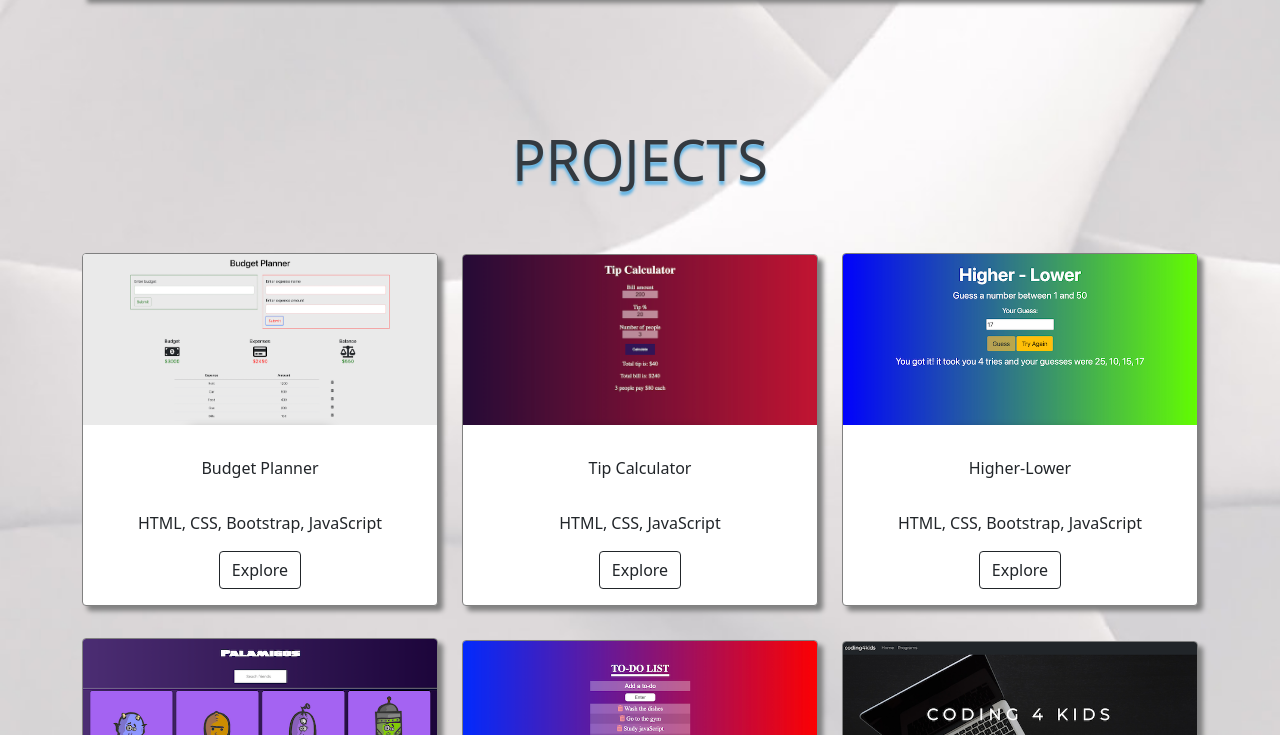
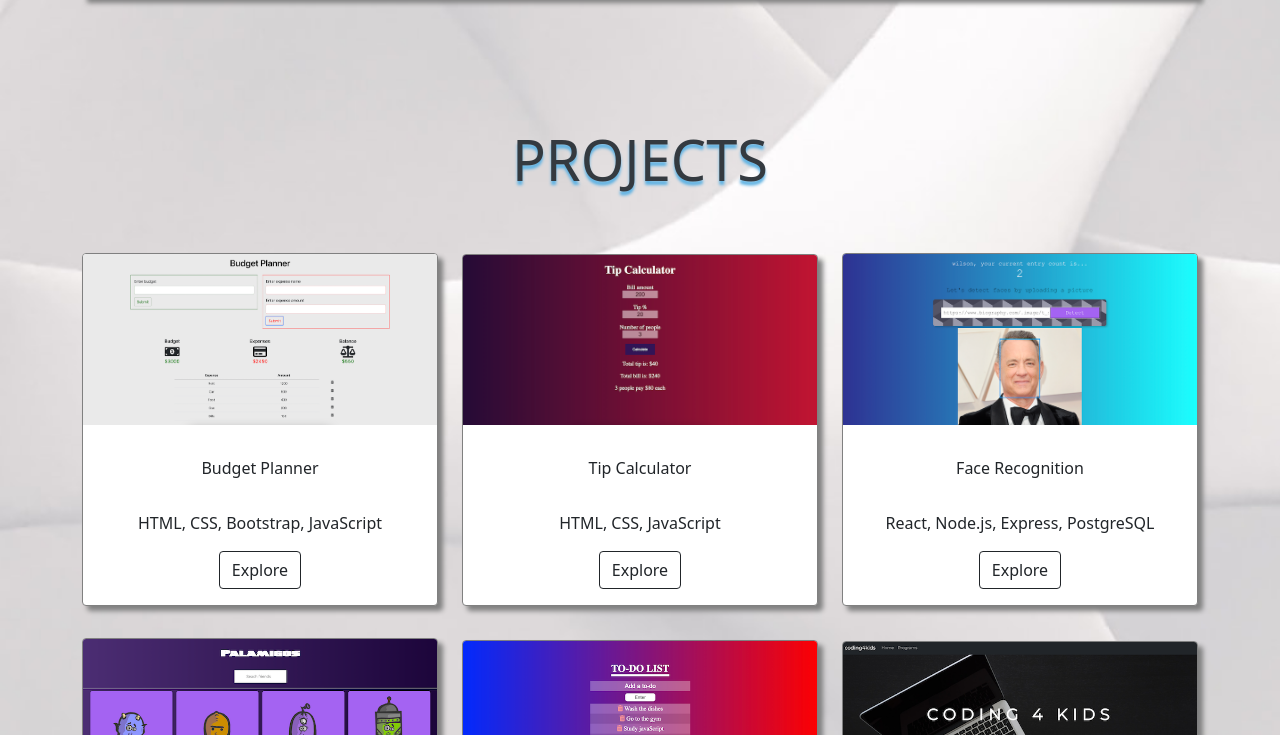
Before and after one commit to andresfcatano0/personal-website, a plain HTML site: page index.html in a window 1280 px wide. Shown: the part 1996-2731 px from the top of the page. Drawn offline with nearby package versions, Linux system fonts and the light colour scheme.

Commit message:
Add face recognition project

```diff
--- a/index.html
+++ b/index.html
@@ -24,7 +24,7 @@
 <section id="top">
 	<div id="content" class="text-white animate__animated animate__backInDown">
 	  <h1 >Andres Catano</h1>
-	  <h3>Software Developer - Analyst <br> Educator</h3>
+	  <h3>Software Developer <br> Educator</h3>
 	  <hr>
 	  <a class="nav-link" href="#skills">
 	  	<button type="button" class="btn btn-outline-light">View my work</button>
@@ -165,11 +165,11 @@
     </div>
     <div class="col-12 col-md-6 col-lg-4 py-3">
     	<div class="card" >
-  		  <img src="pics/higher-lower.png" class="card-img-top" alt="...">
+  		  <img src="pics/face.png" class="card-img-top" alt="...">
   		  <div class="card-body">
-   			<p class="card-text">Higher-Lower</p>
-    		<p class="card-text">HTML, CSS, Bootstrap, JavaScript</p>
-    		<a href="https://andresfcatano0.github.io/higher-lower/" class="btn btn-outline-dark">Explore</a>
+   			<p class="card-text">Face Recognition</p>
+    		<p class="card-text">React, Node.js, Express, PostgreSQL</p>
+    		<a href="https://face-recognition-build.herokuapp.com/" class="btn btn-outline-dark">Explore</a>
  		  </div>
 		</div>
     </div>
```
Also changed, not shown: pics/face.png (added).
